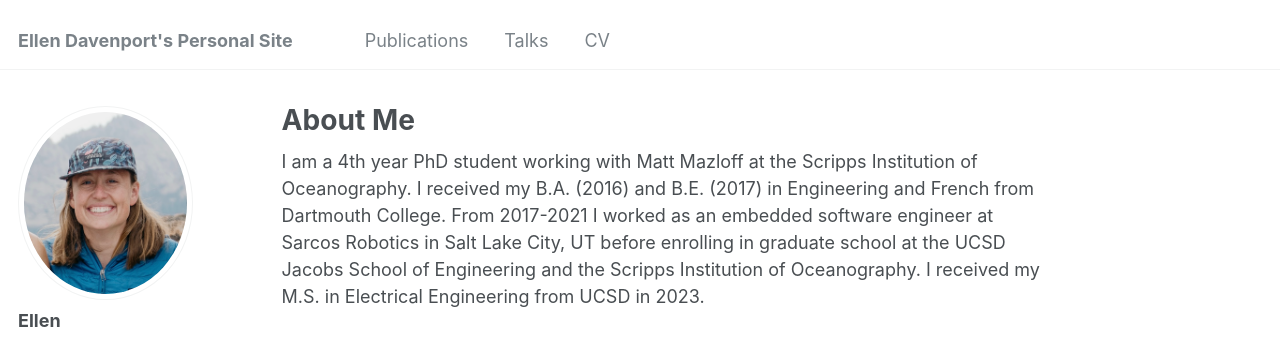
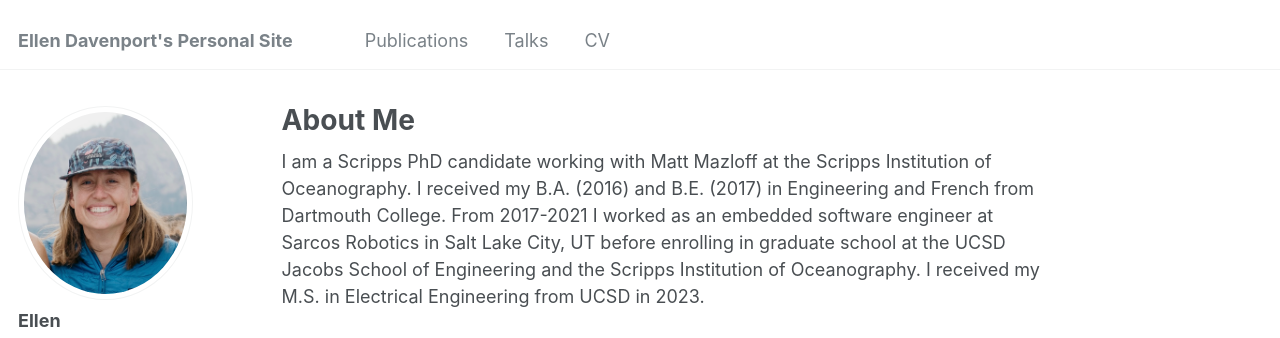
Before and after one commit to eldavenport/eldavenport.github.io, a Jekyll site: the page built from _pages/about.md, in a window 1280 px wide and 1005 px high. Shown: the top 338 px of the window. Built offline with Jekyll 4.4.1, drawn with Linux system fonts in a browser that asks for light colours; some web fonts are replaced.

Commit message:
Update about.md

```diff
--- a/_pages/about.md
+++ b/_pages/about.md
@@ -7,7 +7,7 @@ redirect_from:
   - /about.html
 ---
 
-I am a 4th year PhD student working with Matt Mazloff at the Scripps Institution of Oceanography. I received my B.A. (2016) and B.E. (2017) in Engineering and French from Dartmouth College. From 2017-2021 I worked as an embedded software engineer at Sarcos Robotics in Salt Lake City, UT before enrolling in graduate school at the UCSD Jacobs School of Engineering and the Scripps Institution of Oceanography. I received my M.S. in Electrical Engineering from UCSD in 2023.
+I am a Scripps PhD candidate working with Matt Mazloff at the Scripps Institution of Oceanography. I received my B.A. (2016) and B.E. (2017) in Engineering and French from Dartmouth College. From 2017-2021 I worked as an embedded software engineer at Sarcos Robotics in Salt Lake City, UT before enrolling in graduate school at the UCSD Jacobs School of Engineering and the Scripps Institution of Oceanography. I received my M.S. in Electrical Engineering from UCSD in 2023.
 
 My research focuses on estimation and optimization for oceanographic applications. I am most interested in data assimilation and optimization tools for climate/ocean model development and forecasting. I am enthusiastic about being a science tour guide for the [Scripps Community Outreach for Publich Education (SCOPE)](https://scripps.ucsd.edu/scope) program and a certified instructor for the [Software Carpentries](https://carpentries.org/index.html) organization. I am motivated by the impact of the projects I am involved in as well as by the teams of fun people I get to work with! I am passionate about science communication, teaching/mentorship, and female empowerment in engineering and ocean sciences.
 
```
